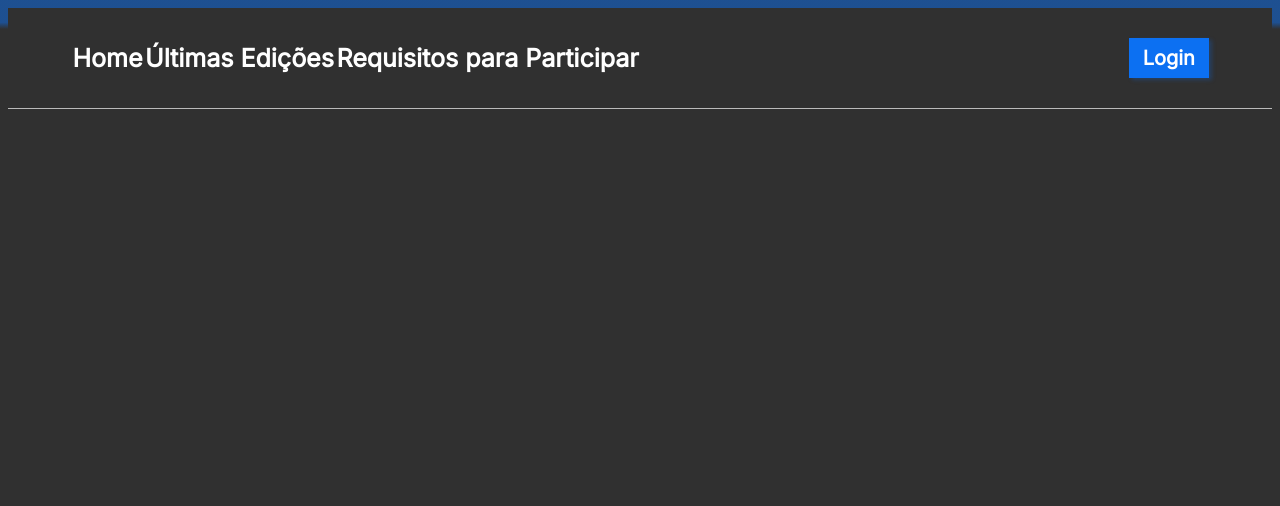
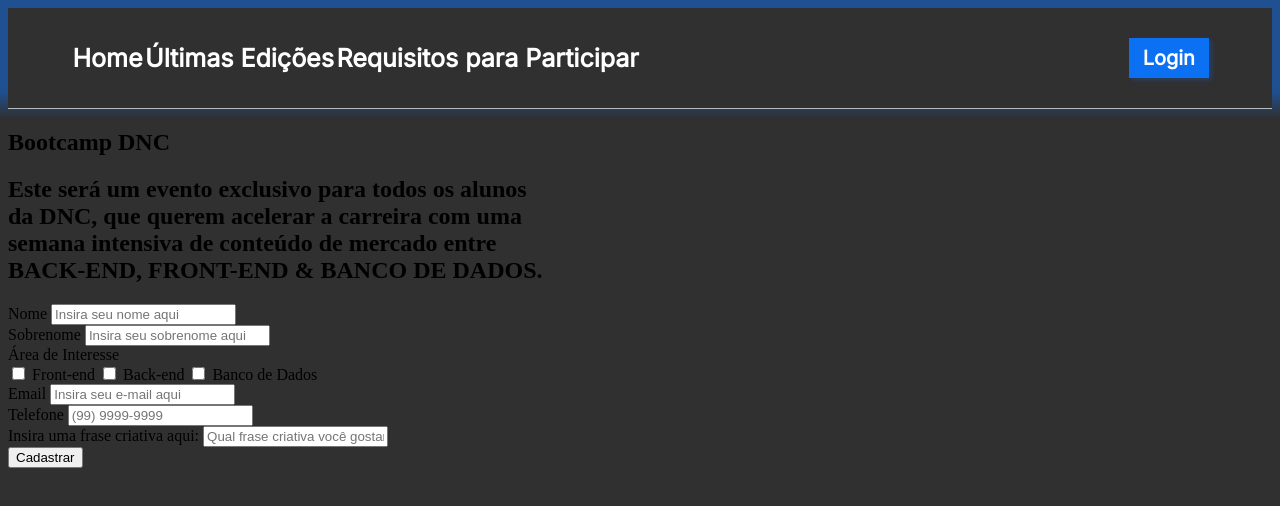
Before and after one commit to mocelinRM/bootcamp-dnc, a plain HTML site: page index.html in a window 1280 px wide. Drawn offline with Linux system fonts and the light colour scheme.

Commit message:
estruturar em uma seção principal

```diff
--- a/index.html
+++ b/index.html
@@ -11,7 +11,6 @@
 
     <link rel="stylesheet" href="style.css">
 
-    <style></style>
 
 </head>
 <body>
@@ -23,5 +22,62 @@
         </div>
         <button>Login</button>
     </nav>
+
+    <!-- estruturar em uma seção principal -->
+    <section>
+        <header>
+            <h1>Bootcamp DNC</h1>
+            <h2>
+                Este será um evento exclusivo para todos os alunos<br>
+                da <b>DNC</b>, que querem <span class="invert">acelerar a carreira</span>  com uma<br>
+                semana intensiva de conteúdo de mercado entre<br>
+                <span class="invert">BACK-END, FRONT-END & BANCO DE DADOS.</span>
+            </h2>
+        </header>
+        <form>
+            <div class="form-group">
+                <label>Nome</label>
+                <input type="text" placeholder="Insira seu nome aqui">
+            </div>
+
+            <div class="form-group">
+                <label>Sobrenome</label>
+                <input type="text" placeholder="Insira seu sobrenome aqui">
+            </div>
+
+            <div class="form-group">
+                <label>Área de Interesse</label>
+                <div class="checkbox-itens">
+                    <input type="checkbox" value="front" id="">
+                    <label>Front-end</label>
+
+                    <input type="checkbox" value="back" id="">
+                    <label>Back-end</label>
+
+                    <input type="checkbox" value="bd" id="">
+                    <label>Banco de Dados</label>
+                </div>
+            </div>
+
+            <div class="form-group">
+                <label>Email</label>
+                <input type="email" placeholder="Insira seu e-mail aqui">
+            </div>
+
+            <div class="form-group">
+                <label>Telefone</label>
+                <input type="text" placeholder="(99) 9999-9999">
+            </div>
+
+            <div class="form-group">
+                <label>Insira uma frase criativa aqui:</label>
+                <input type="text" placeholder="Qual frase criativa você gostaria de falar? :)">
+            </div>
+
+            <input type="submit" value="Cadastrar">
+
+        </form>
+    </section>
+
 </body>
 </html>
```
